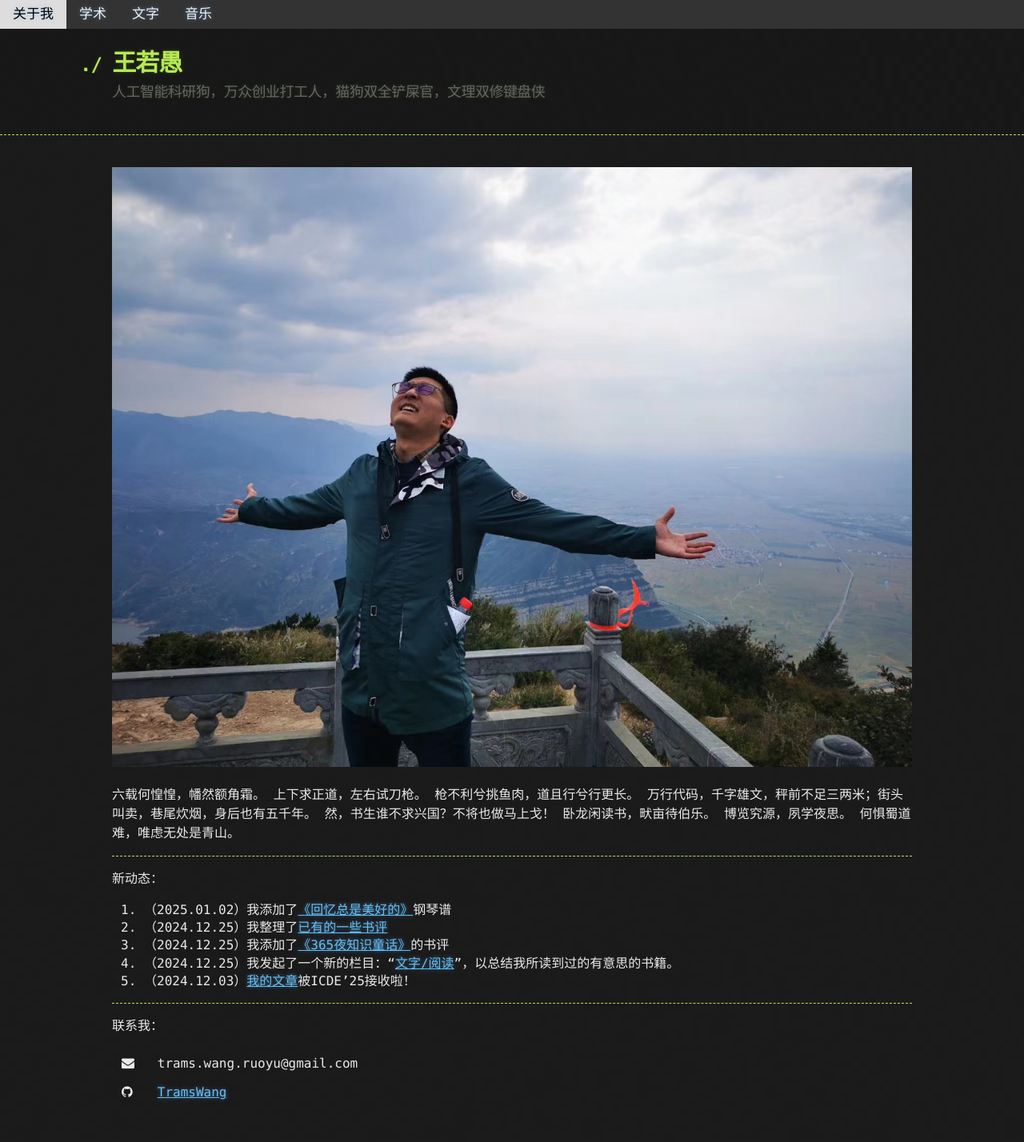
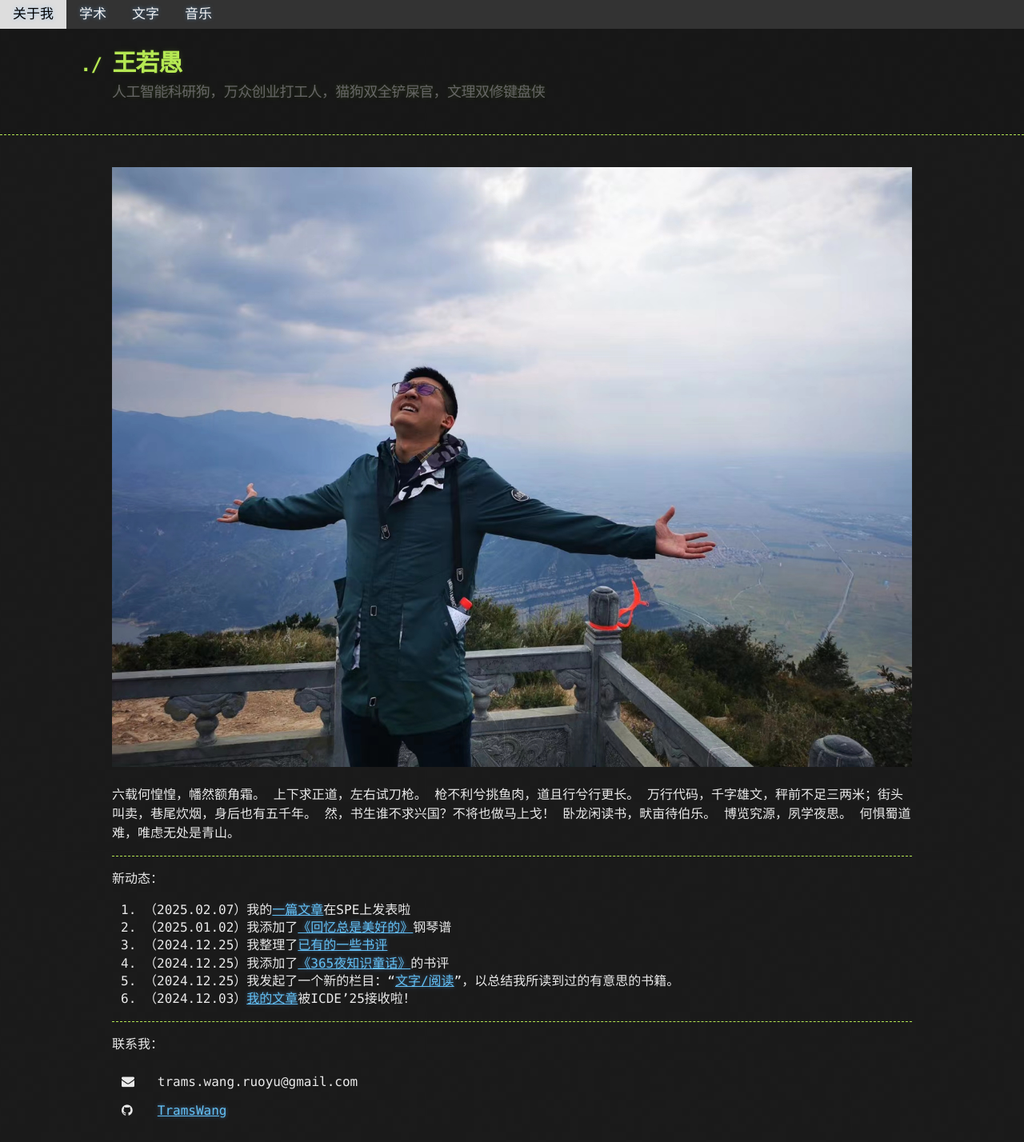
Before and after one commit to TramsWang/TramsWang.github.io, a Jekyll site: the page built from index.md, in a window 1280 px wide. Shown: the whole page at 80% size. Built offline with Jekyll 4.4.1, drawn with Linux system fonts in a browser that asks for light colours; before the commit the page ends 1405 px from its top, so only the background shows below that.

Commit message:
添加新接收的文章

```diff
--- a/index.md
+++ b/index.md
@@ -17,6 +17,7 @@ title: 关于我
 
 新动态：
 
+1. （2025.02.07）我的[一篇文章]({{ site.baseurl }}{% link _research/publications.md %})在SPE上发表啦
 1. （2025.01.02）我添加了[《回忆总是美好的》]({{ site.baseurl }}{% link _music_sheets/2024-10-20-回忆总是美好的.md %})钢琴谱
 1. （2024.12.25）我整理了[已有的一些书评]({{ site.baseurl }}{% link _writing/readings.md %})
 2. （2024.12.25）我添加了[《365夜知识童话》]({{ site.baseurl }}{% link _writing_readings/启蒙读物.md %}#365夜知识童话)的书评
```
Also changed, not shown: _research/publications.md (+1 -0 lines).
